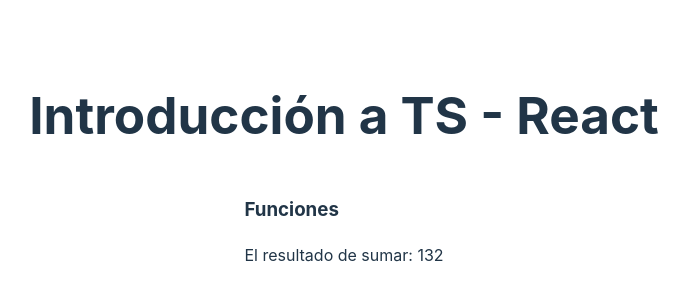
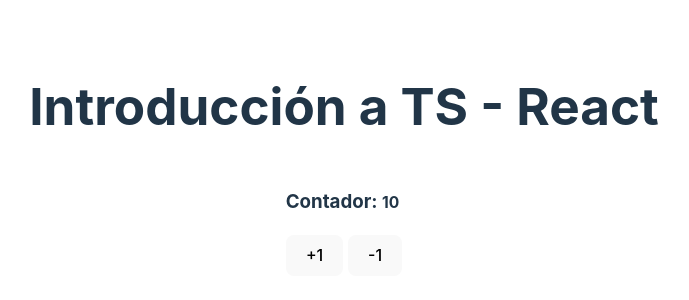
Before and after one commit to zutjmx/01-react-fundamentos, a React (Vite) app: page / in a window 1280 px wide. Shown: the part 240-540 px from the top of the page, without its empty margins (296-985 px from the left). Built offline with nearby package versions, Linux system fonts and the light colour scheme.

Commit message:
Se crea componente Contador

```diff
--- a/src/App.tsx
+++ b/src/App.tsx
@@ -1,7 +1,9 @@
-import {
+/* import {
   FuncionesBasicas,
-  /* BasicTypes, */
-  /* ObjetosLiterales */ } from "./typescript"
+   BasicTypes,
+  ObjetosLiterales } from "./typescript" */
+
+import { Contador } from "./components"
 
 function App() {
 
@@ -13,7 +15,8 @@
       {/* Componentes */}
       {/* <BasicTypes/> */}
       {/* <ObjetosLiterales/> */}
-      <FuncionesBasicas/>
+      {/* <FuncionesBasicas/> */}
+      <Contador/>
 
     </main>
   )
--- /dev/null
+++ b/src/components/Contador.tsx
@@ -0,0 +1,22 @@
+import { useState } from "react"
+
+export const Contador = () => {
+
+    const [contar, setContar] = useState<number>(10);
+
+    const incrementar = (valor: number) => {
+        setContar(contar + valor);
+    }
+
+
+    return (
+        <div>
+            <h3>Contador: <small>{contar}</small></h3>
+            <div>
+                <button onClick={() => incrementar(+1)}>+1</button>
+                &nbsp;
+                <button onClick={() => incrementar(-1)}>-1</button>
+            </div>
+        </div>
+    )
+}
--- /dev/null
+++ b/src/components/index.ts
@@ -0,0 +1 @@
+export * from './Contador';
```
